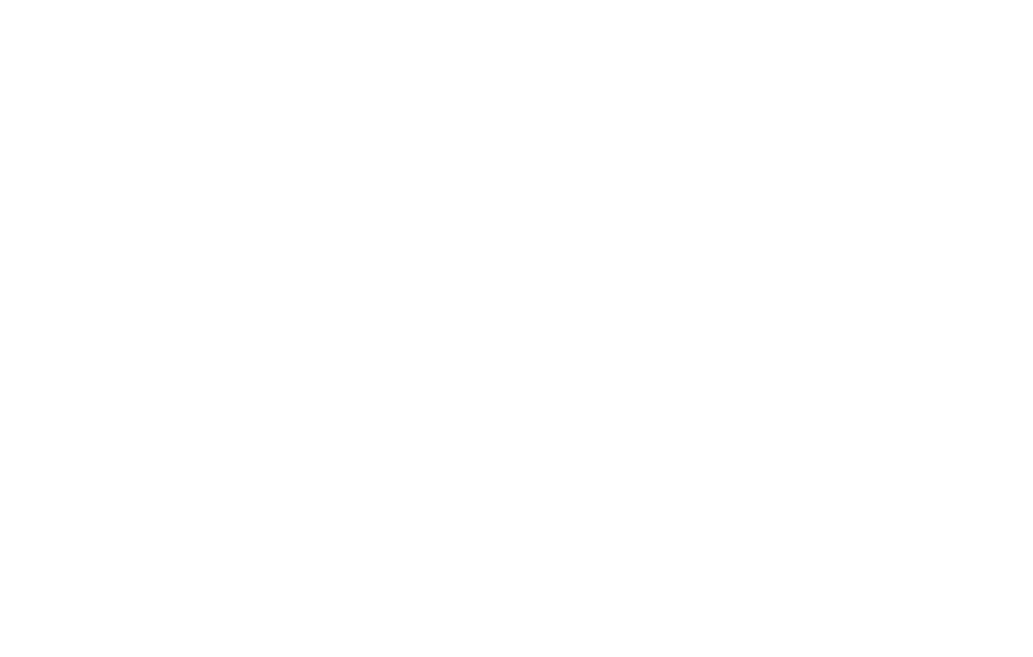
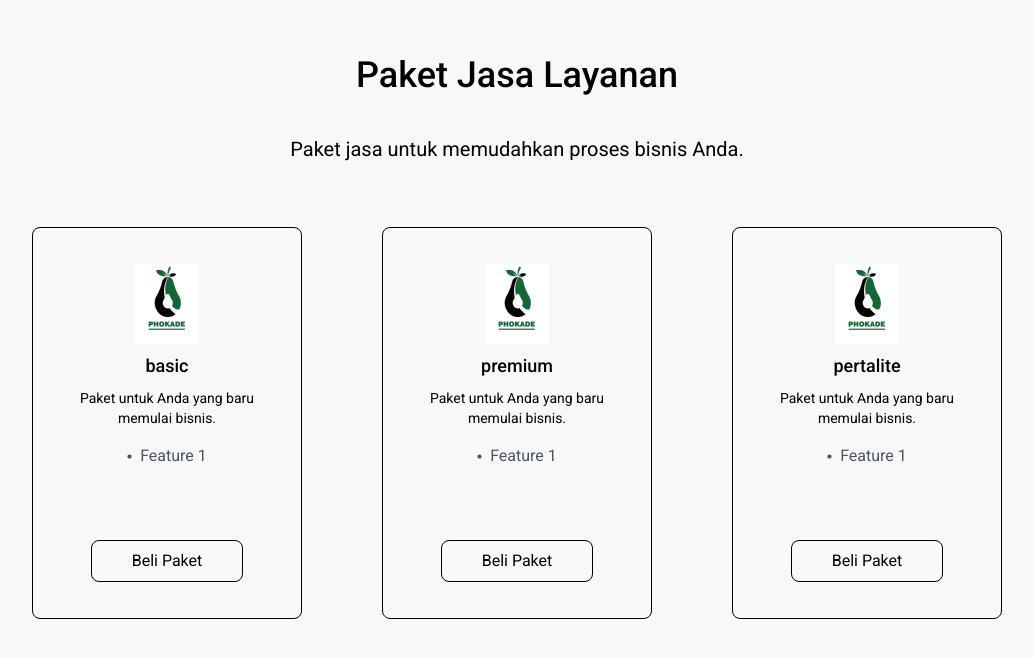
Before and after one commit to Phokade/phokade, a React (Vite) app: page / in a window 1280 px wide. Shown: the part 3748-4405 px from the top of the page, without its empty margins (123-1156 px from the left). Before the commit the page ends 3685 px from the top, so only its background shows below. Built offline with nearby package versions, Linux system fonts and the light colour scheme.

Commit message:
feat: finish pricing

```diff
--- a/index.html
+++ b/index.html
@@ -6,7 +6,7 @@
 		<meta name="viewport" content="width=device-width, initial-scale=1.0" />
 		<title>Vite + React</title>
 	</head>
-	<body>
+	<body class="bg-[#F8F8F8]">
 		<div id="root"></div>
 		<script type="module" src="/src/main.jsx"></script>
 	</body>
--- a/src/App.jsx
+++ b/src/App.jsx
@@ -2,6 +2,7 @@
 import Companies from "./layers/Companies";
 import Hero from "./layers/Hero";
 import Navbar from "./layers/Navbar";
+import Pricing from "./layers/Pricing";
 
 function App() {
 	return (
@@ -10,6 +11,7 @@
 			<Hero />
 			<Companies />
 			<About />
+			<Pricing />
 		</>
 	);
 }
--- /dev/null
+++ b/src/components/PricingCard.jsx
@@ -0,0 +1,26 @@
+import React from "react";
+import { BiSolidCircle } from "react-icons/bi";
+
+function PricingCard({ image, title, description, features }) {
+	return (
+		<>
+			<div className="flex flex-col gap-2 justify-center items-center w-[270px] border border-black p-9 rounded-lg">
+				<img src={image} alt="" />
+				<h1 className="text-lg font-medium">{title}</h1>
+				<p className="text-sm">{description}</p>
+				<ul className="text-gray-600">
+					{/* Mapping array of feature */}
+					{features.map((feature) => (
+						<li key={feature.id} className="mt-2 flex gap-2">
+							<BiSolidCircle size={5} className="my-auto" />
+							{feature.name}
+						</li>
+					))}
+				</ul>
+				<button className="w-fit py-2 px-10 rounded-lg hover:bg-yellow-500 duration-200 mt-16 border border-black">Beli Paket</button>
+			</div>
+		</>
+	);
+}
+
+export default PricingCard;
--- /dev/null
+++ b/src/layers/Pricing.jsx
@@ -0,0 +1,63 @@
+import React from "react";
+import PricingCard from "../components/PricingCard";
+import logo from "/logo.png";
+
+function Pricing() {
+	const pricings = [
+		{
+			id: 1,
+			image: logo,
+			title: "basic",
+			description: "Paket untuk Anda yang baru memulai bisnis.",
+			benefits: [
+				{
+					id: 1,
+					name: "Feature 1",
+				},
+			],
+		},
+
+		{
+			id: 2,
+			image: logo,
+			title: "premium",
+			description: "Paket untuk Anda yang baru memulai bisnis.",
+			benefits: [
+				{
+					id: 1,
+					name: "Feature 1",
+				},
+			],
+		},
+
+		{
+			id: 3,
+			image: logo,
+			title: "pertalite",
+			description: "Paket untuk Anda yang baru memulai bisnis.",
+			benefits: [
+				{
+					id: 1,
+					name: "Feature 1",
+				},
+			],
+		},
+	];
+	return (
+		<>
+			<div className="w-full h-screen flex justify-center items-center font-roboto text-center">
+				<div className="flex flex-col">
+					<h1 className="font-medium text-4xl">Paket Jasa Layanan</h1>
+					<p className="mt-10 text-xl">Paket jasa untuk memudahkan proses bisnis Anda.</p>
+					<div className="flex gap-20 mt-16">
+						{pricings.map((pricing) => (
+							<PricingCard key={pricing.id} image={pricing.image} title={pricing.title} description={pricing.description} features={pricing.benefits} />
+						))}
+					</div>
+				</div>
+			</div>
+		</>
+	);
+}
+
+export default Pricing;
```
